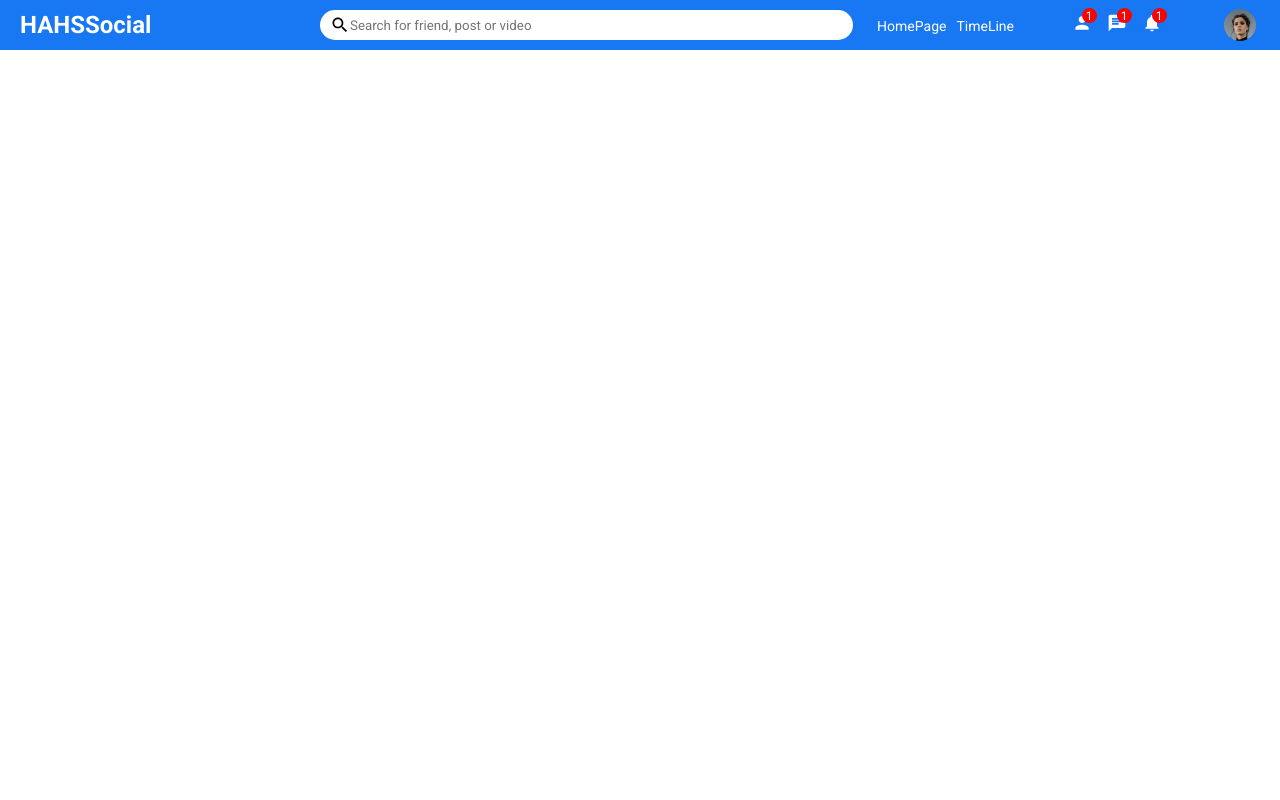
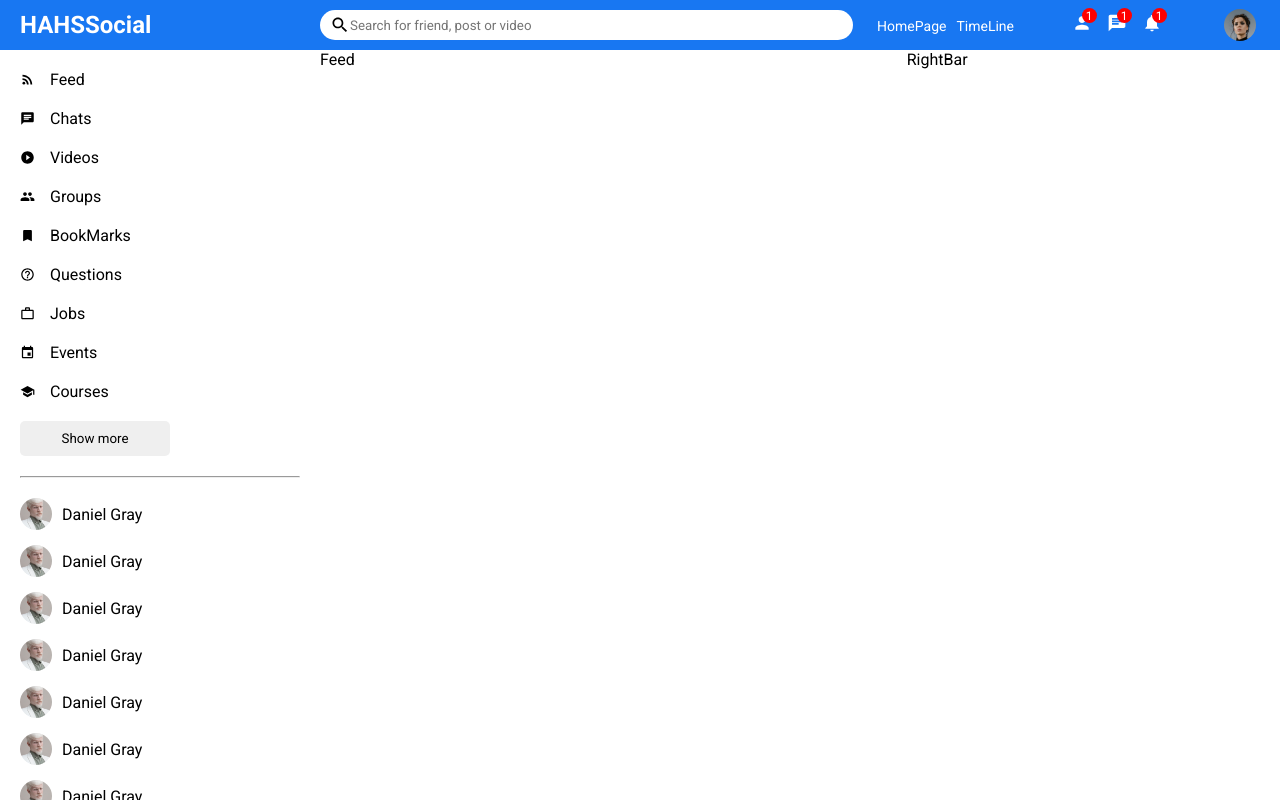
Before and after one commit to hahs-92/social-media-FB-app, a React (Create React App) app: page / in a window 1280 px wide. Built offline with nearby package versions, Linux system fonts and the light colour scheme.

Commit message:
SideBar Component

```diff
--- /dev/null
+++ b/src/components/Feed.jsx
@@ -0,0 +1,11 @@
+import styles from '../styles/components/Feed.styles.module.css'
+
+const Feed = () => {
+    return (
+        <article className={ styles.Feed }>
+            Feed
+        </article>
+    )
+}
+
+export default Feed
--- /dev/null
+++ b/src/components/RightBar.jsx
@@ -0,0 +1,11 @@
+import styles from '../styles/components/RightBar.styles.module.css'
+
+const RightBar = () => {
+    return (
+        <article className={ styles.RightBar }>
+            RightBar
+        </article>
+    )
+}
+
+export default RightBar
--- /dev/null
+++ b/src/components/SideBar.jsx
@@ -0,0 +1,147 @@
+import {
+    RssFeed,
+    Chat,
+    PlayCircleFilledOutlined,
+    Group,
+    Bookmark,
+    HelpOutline,
+    WorkOutline,
+    Event,
+    School
+} from '@mui/icons-material';
+//styles
+import styles from '../styles/components/SideBar.styles.module.css'
+
+function SideBar() {
+    return (
+        <aside className={ styles.SideBar }>
+            <div className={ styles.Wrapper }>
+                <ul className={ styles.List }>
+                    <li className={ styles.ListItem }>
+                        <RssFeed className={ styles.Icon } />
+
+                        <span className={ styles.ListItemText}>
+                            Feed
+                        </span>
+                    </li>
+
+                    <li className={ styles.ListItem }>
+                        <Chat className={ styles.Icon } />
+
+                        <span className={ styles.ListItemText}>
+                            Chats
+                        </span>
+                    </li>
+
+                    <li className={ styles.ListItem }>
+                        <PlayCircleFilledOutlined className={ styles.Icon } />
+
+                        <span className={ styles.ListItemText}>
+                            Videos
+                        </span>
+                    </li>
+
+                    <li className={ styles.ListItem }>
+                        <Group className={ styles.Icon } />
+
+                        <span className={ styles.ListItemText}>
+                            Groups
+                        </span>
+                    </li>
+
+                    <li className={ styles.ListItem }>
+                        <Bookmark className={ styles.Icon } />
+
+                        <span className={ styles.ListItemText}>
+                            BookMarks
+                        </span>
+                    </li>
+
+                    <li className={ styles.ListItem }>
+                        <HelpOutline className={ styles.Icon } />
+
+                        <span className={ styles.ListItemText}>
+                            Questions
+                        </span>
+                    </li>
+
+                    <li className={ styles.ListItem }>
+                        <WorkOutline className={ styles.Icon } />
+
+                        <span className={ styles.ListItemText}>
+                            Jobs
+                        </span>
+                    </li>
+
+                    <li className={ styles.ListItem }>
+                        <Event className={ styles.Icon } />
+
+                        <span className={ styles.ListItemText}>
+                            Events
+                        </span>
+                    </li>
+
+                    <li className={ styles.ListItem }>
+                        <School className={ styles.Icon } />
+
+                        <span className={ styles.ListItemText}>
+                            Courses
+                        </span>
+                    </li>
+                </ul>
+
+                <button className={ styles.Button }>
+                    Show more
+                </button>
+
+                <hr className={ styles.Hr } />
+
+                <ul className={ styles.FriendList}>
+                    <li className={ styles.Friend }>
+                        <img src="/assets/person/2.jpeg" alt="friend" />
+
+                        <span className={ styles.FriendName}>Daniel Gray</span>
+                    </li>
+
+                    <li className={ styles.Friend }>
+                        <img src="/assets/person/2.jpeg" alt="friend" />
+
+                        <span className={ styles.FriendName}>Daniel Gray</span>
+                    </li>
+
+                    <li className={ styles.Friend }>
+                        <img src="/assets/person/2.jpeg" alt="friend" />
+
+                        <span className={ styles.FriendName}>Daniel Gray</span>
+                    </li>
+
+                    <li className={ styles.Friend }>
+                        <img src="/assets/person/2.jpeg" alt="friend" />
+
+                        <span className={ styles.FriendName}>Daniel Gray</span>
+                    </li>
+
+                    <li className={ styles.Friend }>
+                        <img src="/assets/person/2.jpeg" alt="friend" />
+
+                        <span className={ styles.FriendName}>Daniel Gray</span>
+                    </li>
+
+                    <li className={ styles.Friend }>
+                        <img src="/assets/person/2.jpeg" alt="friend" />
+
+                        <span className={ styles.FriendName}>Daniel Gray</span>
+                    </li>
+
+                    <li className={ styles.Friend }>
+                        <img src="/assets/person/2.jpeg" alt="friend" />
+
+                        <span className={ styles.FriendName}>Daniel Gray</span>
+                    </li>
+                </ul>
+            </div>
+        </aside>
+    )
+}
+
+export default SideBar
--- a/src/pages/Home.js
+++ b/src/pages/Home.js
@@ -1,14 +1,23 @@
 import React from 'react'
 //styles
-import styles from '../styles/pages/Home.styles.modules.css'
+import styles from '../styles/pages/Home.styles.module.css'
 //components
 import TopBar from '../components/TopBar'
+import SideBar from '../components/SideBar'
+import Feed from '../components/Feed'
+import RightBar from '../components/RightBar'
 
 const Home = () => {
     return (
-        <div className={styles.Home }>
+        <>
             <TopBar />
-        </div>
+
+            <div className={ styles.HomeWrapper }>
+                <SideBar />
+                <Feed />
+                <RightBar />
+            </div>
+        </>
     )
 }
 
--- a/src/styles/Globals.css
+++ b/src/styles/Globals.css
@@ -16,3 +16,7 @@ html {
 body {
     font-size: 1.6rem;
 }
+
+li {
+    list-style: none;
+}
--- /dev/null
+++ b/src/styles/components/Feed.styles.module.css
@@ -0,0 +1,3 @@
+.Feed {
+    flex: 5.5;
+}
--- /dev/null
+++ b/src/styles/components/RightBar.styles.module.css
@@ -0,0 +1,3 @@
+.RightBar {
+    flex: 3.5;
+}
--- /dev/null
+++ b/src/styles/components/SideBar.styles.module.css
@@ -0,0 +1,58 @@
+.SideBar {
+    flex: 3;
+    height: calc(100vh - 5rem);
+    overflow-y: scroll;
+}
+
+::-webkit-scrollbar {
+    width: .5rem;
+}
+
+::-webkit-scrollbar-track {
+    background-color: #f1f1f1;
+}
+
+::-webkit-scrollbar-thumb {
+    background-color: rgb(187, 175, 175);
+}
+
+.Wrapper {
+    padding: 2rem;
+}
+
+.ListItem {
+    display: flex;
+    align-items: center;
+    margin-bottom: 2rem;
+}
+
+.Icon {
+    margin-right: 1.5rem;
+    font-size: 2.2rem;
+}
+
+.Button {
+    padding: 1rem;
+    width: 15rem;
+    border: none;
+    border-radius: .5rem;
+    font-weight: 500;
+}
+
+.Hr {
+    margin:  2rem 0;
+}
+
+.Friend {
+    display: flex;
+    align-items: center;
+    margin-bottom: 1.5rem;
+}
+
+.Friend img {
+    margin-right: 1rem;
+    width: 3.2rem;
+    height: 3.2rem;
+    border-radius: 50%;
+    object-fit: cover;
+}
--- /dev/null
+++ b/src/styles/pages/Home.styles.module.css
@@ -0,0 +1,4 @@
+.HomeWrapper {
+    display: flex;
+    width: 100%;
+}
```
Also changed, not shown: src/styles/pages/Home.styles.modules.css (deleted).
